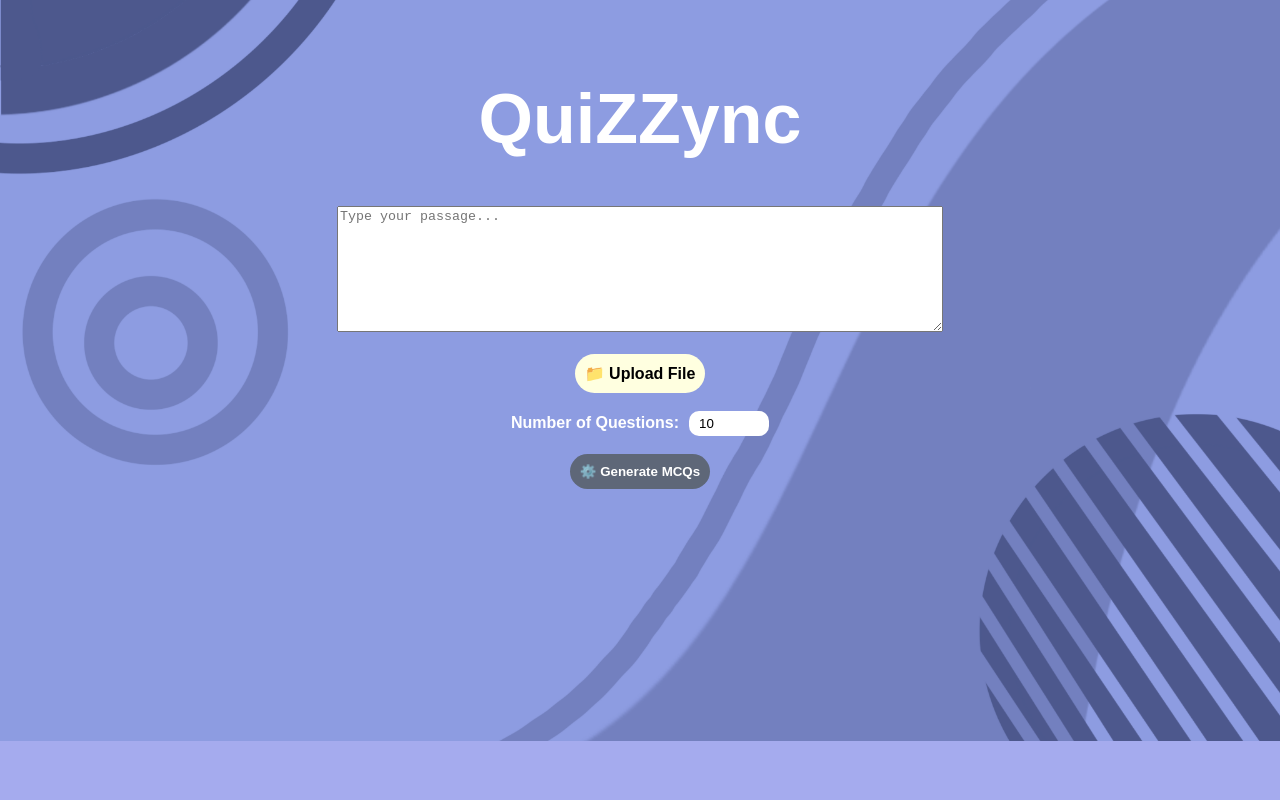
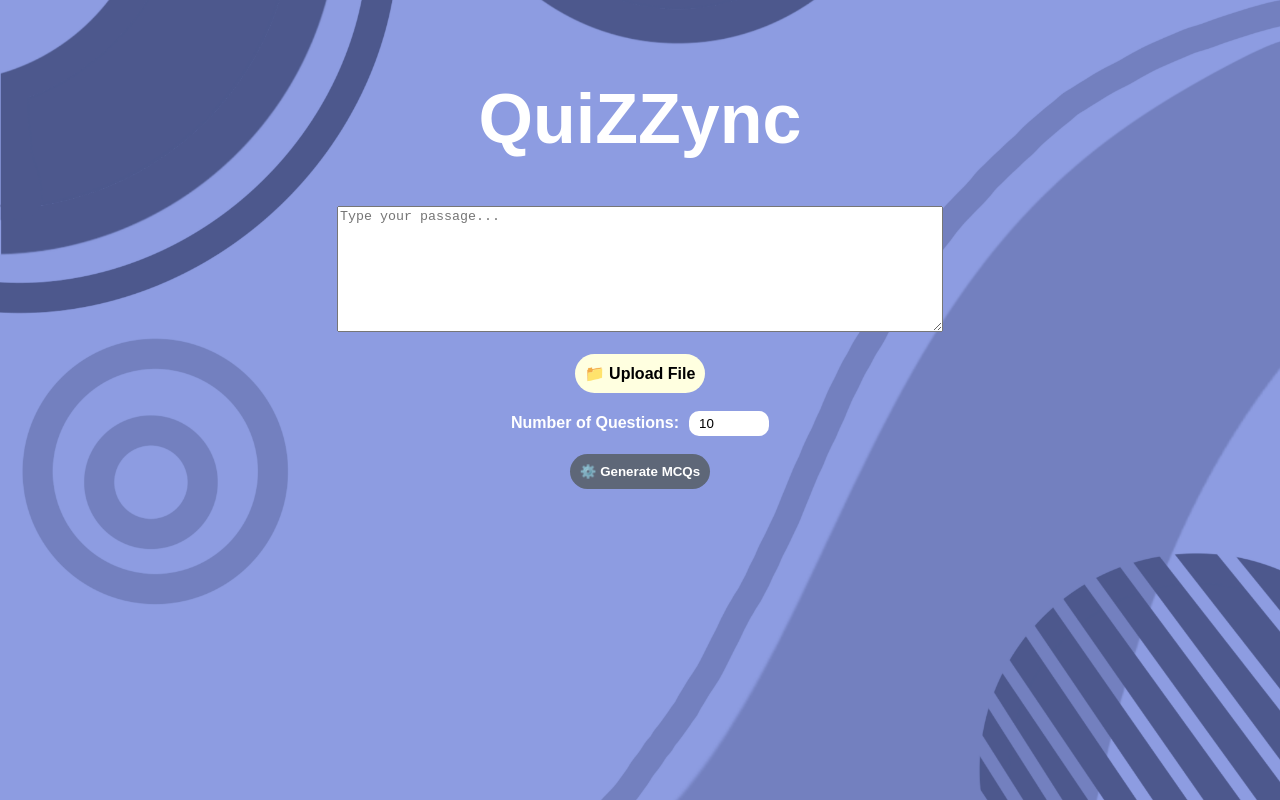
Before and after one commit to D-Vika-shan/QuiZZync, a React (Create React App) app: page / in a window 1280 px wide. Built offline with nearby package versions, Linux system fonts and the light colour scheme; no server answers.

Commit message:
resize bg

```diff
--- a/src/index.css
+++ b/src/index.css
@@ -4,6 +4,8 @@ body {
   background-size: cover;
   background-repeat: no-repeat;
   background-position: center;
+  min-height: 100vh;
+  width: 100%;
   margin: 0;
   font-family: sans-serif;
   -webkit-font-smoothing: antialiased;
```
